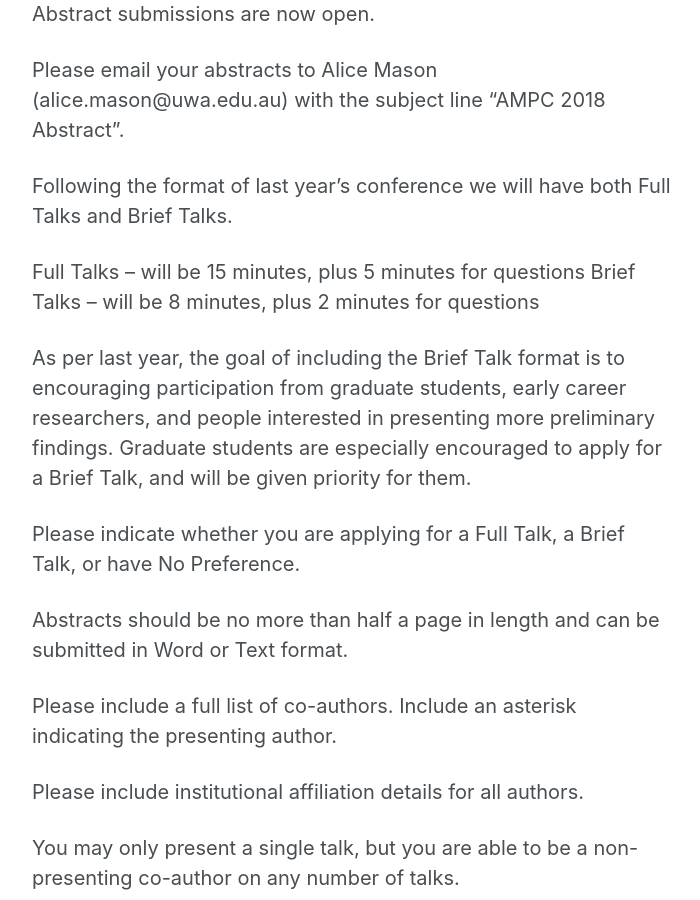
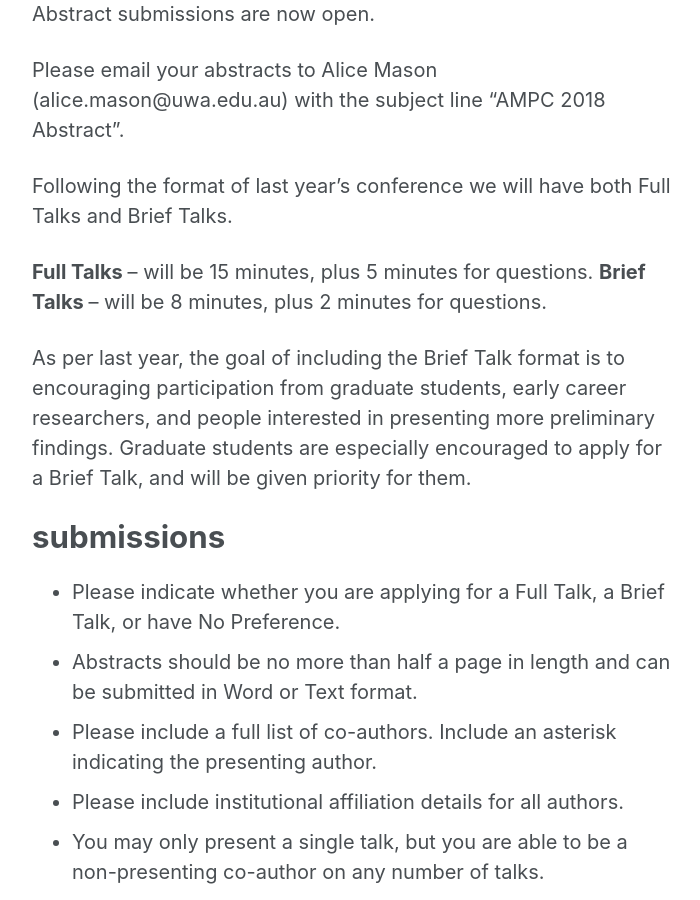
Before and after one commit to alicemason/AMPC18, a Jekyll site: the page built from _pages/Abstracts.md, in a window 1280 px wide and 900 px high, scrolled down 345 px. Shown: the whole window, without its empty margins (288-988 px from the left). Built offline with Jekyll 4.4.1, drawn with Linux system fonts in a browser that asks for light colours.

Commit message:
nicer formatting

```diff
--- a/_pages/Abstracts.md
+++ b/_pages/Abstracts.md
@@ -14,19 +14,20 @@ Please email your abstracts to Alice Mason (alice.mason@uwa.edu.au) with the sub
 
 Following the format of last year's conference we will have both Full Talks and Brief Talks.
 
-Full Talks – will be 15 minutes, plus 5 minutes for questions
-Brief Talks – will be 8 minutes, plus 2 minutes for questions
+<b> Full Talks </b> – will be 15 minutes, plus 5 minutes for questions.
+<b> Brief Talks </b> – will be 8 minutes, plus 2 minutes for questions.
 
 As per last year, the goal of including the Brief Talk format is to encouraging participation from graduate students, early career researchers, and people interested in presenting more preliminary findings. Graduate students are especially encouraged to apply for a Brief Talk, and will be given priority for them.
 
-Please indicate whether you are applying for a Full Talk, a Brief Talk, or have No Preference.
+# submissions
 
-Abstracts should be no more than half a page in length and can be submitted in Word or Text format.
-
-Please include a full list of co-authors. Include an asterisk indicating the presenting author.
-
-Please include institutional affiliation details for all authors.
-
-You may only present a single talk, but you are able to be a non-presenting co-author on any number of talks.
+<ul>
+<li> Please indicate whether you are applying for a Full Talk, a Brief Talk, or have No Preference.</li>
+<li> Abstracts should be no more than half a page in length and can be submitted in Word or Text format.</li>
+<li> Please include a full list of co-authors. Include an asterisk indicating the presenting author.</li>
+<li> Please include institutional affiliation details for all authors.</li>
+<li> You may only present a single talk, but you are able to be a non-presenting co-author on any number of talks.</li>
 
 The deadline for abstract submission is <b> 15th Jan 2018 </b>.
+
+</ul>
```
